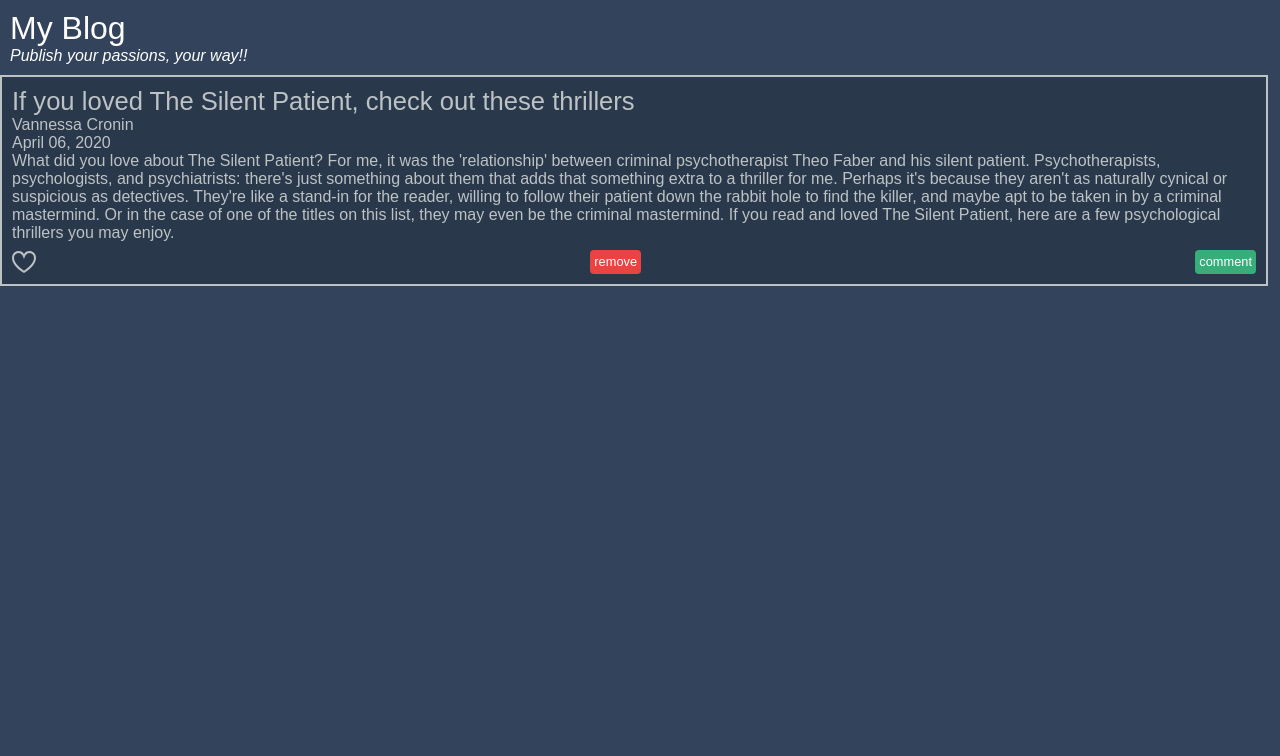
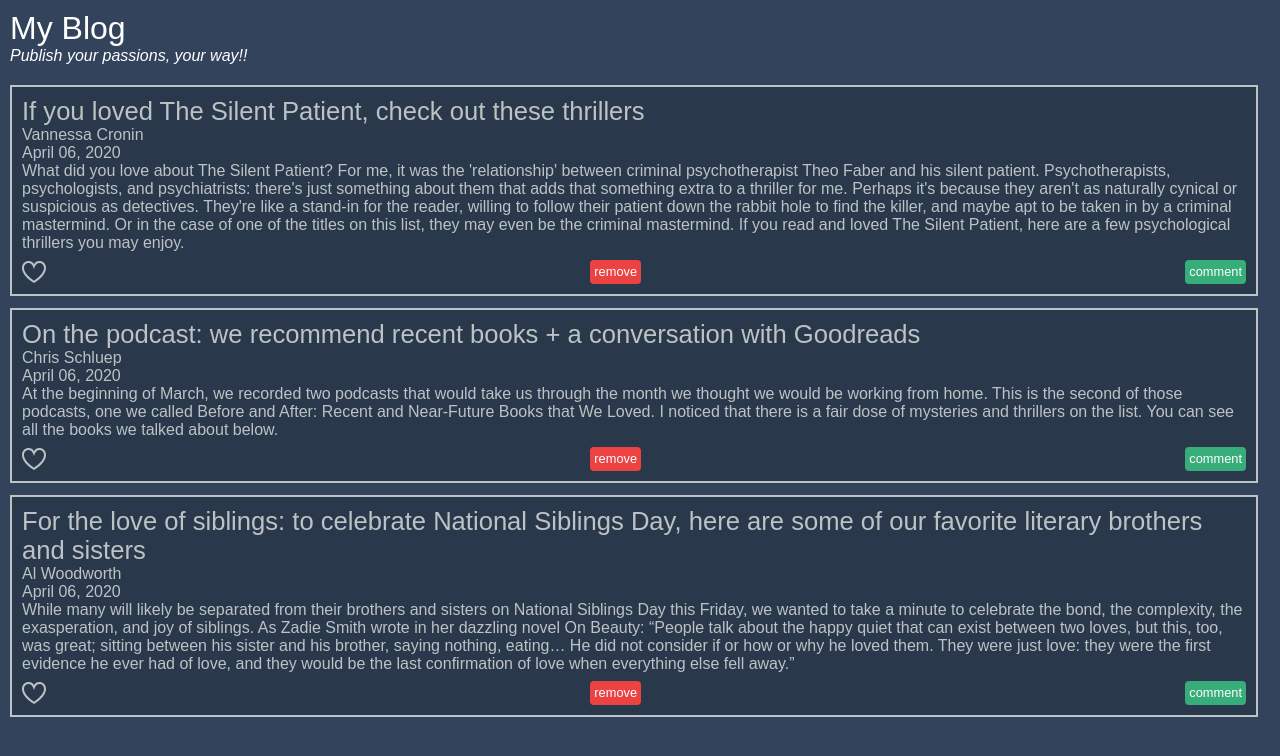
Before and after one commit to zkabari1/AngularProject, an Angular app: page / in a window 1280 px wide. Shown: the top 756 px of the page. Built offline with nearby package versions, Linux system fonts and the light colour scheme.

Commit message:
structural directives ngIF, ngFor, added blog list

```diff
--- a/src/app/app.component.html
+++ b/src/app/app.component.html
@@ -5,5 +5,5 @@
             Publish your passions, your way!!
         </p>
     </header>
-    <mb-blog-item (delete)="onBlogItemDelete($event)" [blogItem]="firstBlogItem"></mb-blog-item>
+    <mb-blog-item-list></mb-blog-item-list>
 </section>
--- a/src/app/app.component.ts
+++ b/src/app/app.component.ts
@@ -6,14 +6,4 @@
     styleUrls:['./app.component.css']
 })
 
-export class AppComponent{
-    firstBlogItem={
-        title:"If you loved The Silent Patient, check out these thrillers",
-        date:"April 06, 2020",
-        content:"What did you love about The Silent Patient? For me, it was the 'relationship' between criminal psychotherapist Theo Faber and his silent patient. Psychotherapists, psychologists, and psychiatrists: there's just something about them that adds that something extra to a thriller for me. Perhaps it's because they aren't as naturally cynical or suspicious as detectives. They're like a stand-in for the reader, willing to follow their patient down the rabbit hole to find the killer, and maybe apt to be taken in by a criminal mastermind. Or in the case of one of the titles on this list, they may even be the criminal mastermind. If you read and loved The Silent Patient, here are a few psychological thrillers you may enjoy.",
-        author:"Vannessa Cronin",
-        isFavorite:false
-    };
-
-    onBlogItemDelete(blogItem){}
-}
+export class AppComponent{}
--- a/src/app/app.module.ts
+++ b/src/app/app.module.ts
@@ -1,7 +1,8 @@
 import { NgModule } from '@angular/core';
 import { BrowserModule } from '@angular/platform-browser';
 import { AppComponent } from './app.component';
-import { BlogItemComponent} from './blog-item.componen';
+import { BlogItemComponent} from './blog-item.component';
+import { BlogItemListComponent } from './blog-item-list.component';
 
 @NgModule({
   imports: [
@@ -9,7 +10,8 @@
   ],
   declarations: [
     AppComponent,
-    BlogItemComponent
+    BlogItemComponent,
+    BlogItemListComponent
   ],
   bootstrap: [
     AppComponent
--- /dev/null
+++ b/src/app/blog-item-list.component.css
@@ -0,0 +1,37 @@
+:host {
+  display: flex;
+  height: calc(100% - 95px);
+  flex-direction: column;
+  padding: 10px;
+}
+header {
+  color: #c6c5c3;
+}
+header.medium-movies {
+  color: #53ace4;
+}
+header.medium-series {
+  color: #45bf94;
+}
+header > h2 {
+  font-size: 1.4em;
+}
+header > h2.error {
+  color: #d93a3e;
+}
+section {
+  flex: 1;
+  display: flex;
+  flex-flow: row wrap;
+  align-content: flex-start;
+}
+section > media-item {
+  margin: 10px;
+}
+footer {
+  text-align: right;
+}
+footer .icon {
+  width: 64px;
+  height: 64px;
+}
--- /dev/null
+++ b/src/app/blog-item-list.component.html
@@ -0,0 +1,5 @@
+<section>
+  <mb-blog-item *ngFor="let blogItem of blogItems"
+    [blogItem]="blogItem"
+    (delete)="onBlogItemDelete($event)"></mb-blog-item>
+</section>
--- /dev/null
+++ b/src/app/blog-item-list.component.ts
@@ -0,0 +1,38 @@
+import {Component} from '@angular/core';
+
+@Component({
+    selector:'mb-blog-item-list',
+    templateUrl:'./blog-item-list.component.html',
+    styleUrls:['./blog-item-list.component.css']
+})
+
+export class BlogItemListComponent{
+    blogItems=[
+        {
+            id:1,
+            title:"If you loved The Silent Patient, check out these thrillers",
+            date:"April 06, 2020",
+            content:"What did you love about The Silent Patient? For me, it was the 'relationship' between criminal psychotherapist Theo Faber and his silent patient. Psychotherapists, psychologists, and psychiatrists: there's just something about them that adds that something extra to a thriller for me. Perhaps it's because they aren't as naturally cynical or suspicious as detectives. They're like a stand-in for the reader, willing to follow their patient down the rabbit hole to find the killer, and maybe apt to be taken in by a criminal mastermind. Or in the case of one of the titles on this list, they may even be the criminal mastermind. If you read and loved The Silent Patient, here are a few psychological thrillers you may enjoy.",
+            author:"Vannessa Cronin",
+            isFavorite:false
+        },
+        {
+            id:2,
+            title:"On the podcast: we recommend recent books + a conversation with Goodreads",
+            date:"April 06, 2020",
+            content:"At the beginning of March, we recorded two podcasts that would take us through the month we thought we would be working from home. This is the second of those podcasts, one we called Before and After: Recent and Near-Future Books that We Loved. I noticed that there is a fair dose of mysteries and thrillers on the list. You can see all the books we talked about below.",
+            author:"Chris Schluep",
+            isFavorite:true
+        },
+        {
+            id:3,
+            title:"For the love of siblings: to celebrate National Siblings Day, here are some of our favorite literary brothers and sisters",
+            date:"April 06, 2020",
+            content:"While many will likely be separated from their brothers and sisters on National Siblings Day this Friday, we wanted to take a minute to celebrate the bond, the complexity, the exasperation, and joy of siblings. As Zadie Smith wrote in her dazzling novel On Beauty: “People talk about the happy quiet that can exist between two loves, but this, too, was great; sitting between his sister and his brother, saying nothing, eating… He did not consider if or how or why he loved them. They were just love: they were the first evidence he ever had of love, and they would be the last confirmation of love when everything else fell away.”",
+            author:"Al Woodworth",
+            isFavorite:false
+        }
+    ];
+    onBlogItemDelete(blogItem) { }
+
+}
--- a/src/app/blog-item.component.html
+++ b/src/app/blog-item.component.html
@@ -1,5 +1,5 @@
 <h2 [textContent]="blogItem.title"></h2>
-<div>{{blogItem.author}}</div>
+<div *ngIf="blogItem.author">{{blogItem.author}}</div>
 <div textContent="{{blogItem.date}}"></div>
 <div>{{blogItem.content}}</div>
 <div class="tools">
```
Also changed, not shown: src/app/blog-item.component.ts (renamed from src/app/blog-item.componen.ts).
